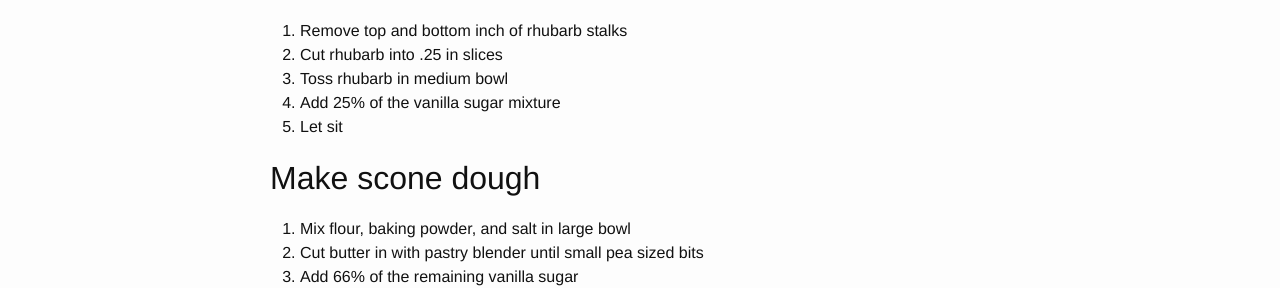
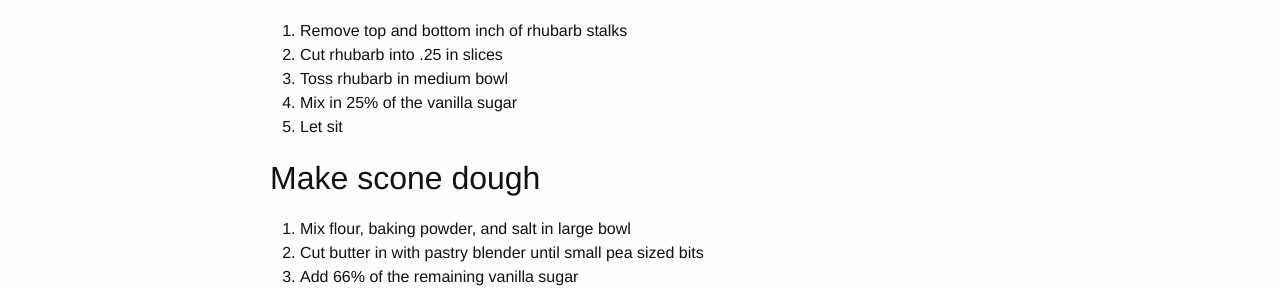
Before and after one commit to plusjeff/how-to, a Jekyll site: the page built from _posts/2023-07-07-rhubarb-scones.md, in a window 1280 px wide. Shown: the part 1114-1402 px from the top of the page. Built offline with Jekyll 4.4.1, drawn with Linux system fonts in a browser that asks for light colours.

Commit message:
Rhubarb fix

```diff
--- a/_posts/2023-07-07-rhubarb-scones.md
+++ b/_posts/2023-07-07-rhubarb-scones.md
@@ -47,7 +47,7 @@ This makes 15-18 scones.
 1. Remove top and bottom inch of rhubarb stalks
 1. Cut rhubarb into .25 in slices
 1. Toss rhubarb in medium bowl
-1. Add 25% of the vanilla sugar mixture
+1. Mix in 25% of the vanilla sugar
 1. Let sit
 
 ## Make scone dough
```
